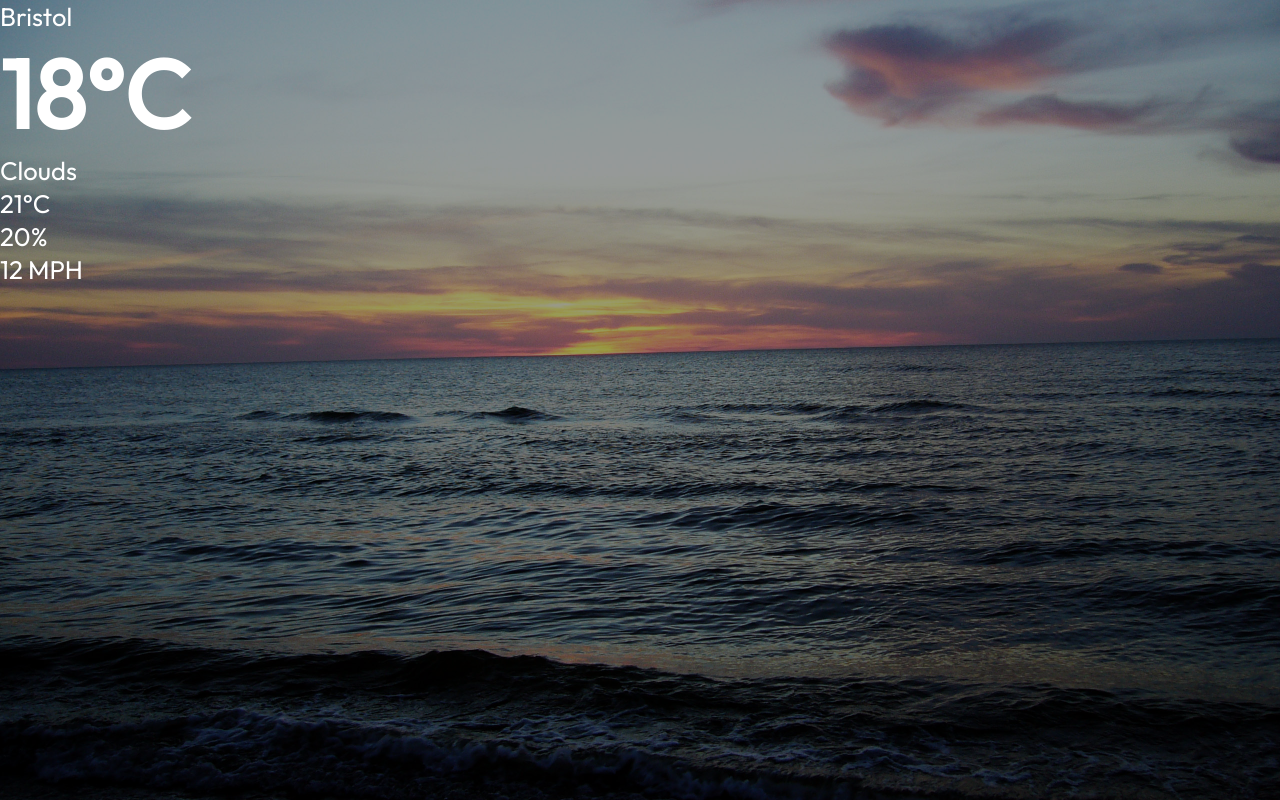
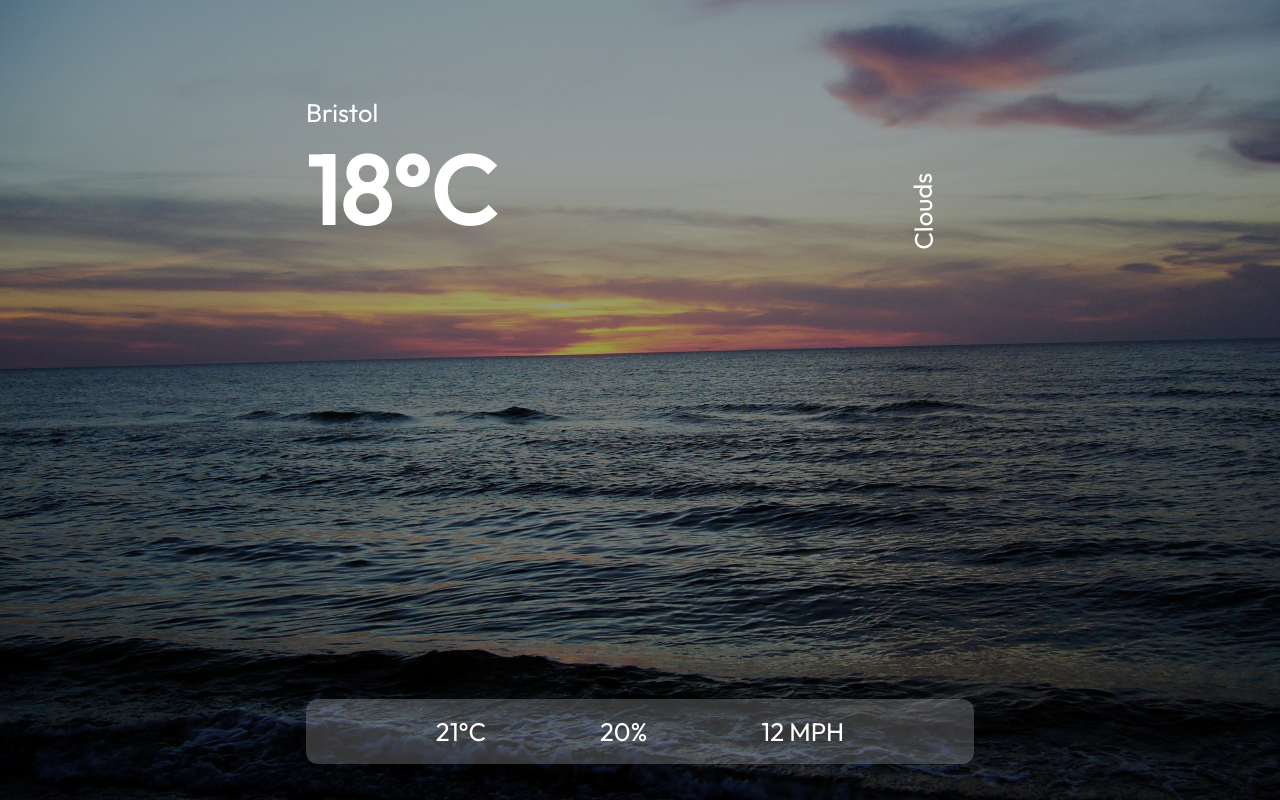
Before and after one commit to cotton-r/weather-app-react, a React (Create React App) app: page / in a window 1280 px wide. Built offline with nearby package versions, Linux system fonts and the light colour scheme.

Commit message:
apply layout using flex

```diff
--- a/src/index.css
+++ b/src/index.css
@@ -41,3 +41,42 @@
   left: 0;
   z-index: -1;
 }
+
+.container {
+  max-width: 700px;
+  height: 700px;
+  margin: auto;
+  padding: 0 1rem;
+  position: relative;
+  top: 10%;
+  display: flex;
+  flex-direction: column;
+  justify-content: space-between;
+}
+
+.app .top {
+  width: 100%;
+  margin: 1rem auto;
+}
+
+.app .description {
+  position: relative;
+  right: -90%;
+  transform-origin: 0 0;
+  transform: rotate(269deg);
+}
+
+.app .bottom {
+  display: flex;
+  justify-content: space-evenly;
+  text-align: center;
+  width: 100%;
+  margin: 1rem auto;
+  padding: 1rem;
+  border-radius: 12px;
+  background-color: rgba(255, 255, 255, 0.2);
+}
+
+.bold {
+  font-weight: 700;
+}
```
